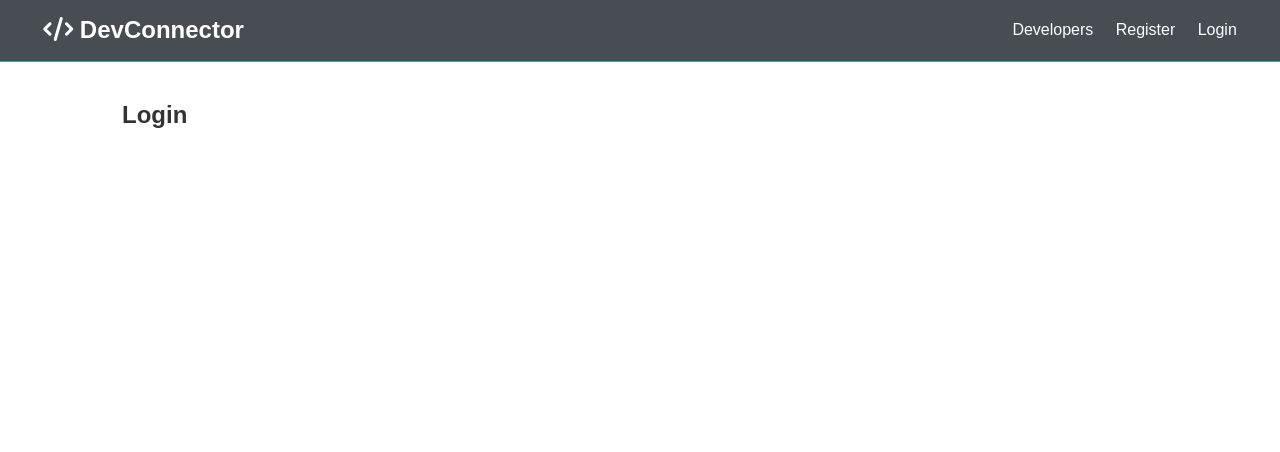
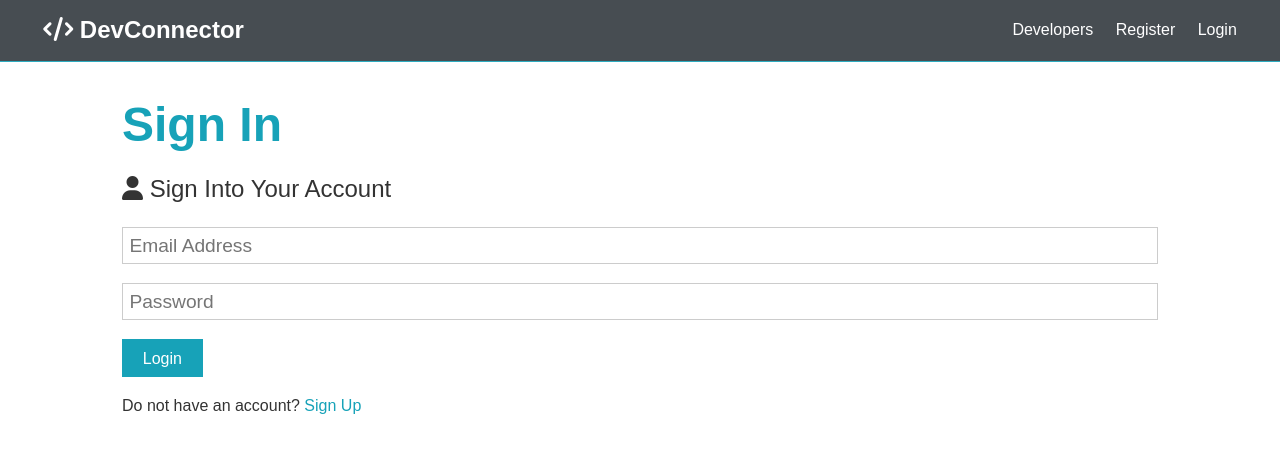
Before and after one commit to Joshuan92/MERN-stack, a React (Create React App) app in the folder client/: page /login in a window 1280 px wide. Shown: the top 452 px of the page. Built offline with nearby package versions, Linux system fonts and the light colour scheme.

Commit message:
Reafactor Login and Register components.

```diff
--- a/client/package.json
+++ b/client/package.json
@@ -42,5 +42,6 @@
       "last 1 firefox version",
       "last 1 safari version"
     ]
-  }
+  },
+  "proxy": "http://localhost:5000"
 }
--- a/client/src/components/auth/Login.js
+++ b/client/src/components/auth/Login.js
@@ -1,9 +1,48 @@
-import React from 'react';
+import React, { useState } from 'react';
+import { Link } from "react-router-dom";
 
 const Login = () => {
+  const [formData, setFormData] = useState({
+    email: "",
+    password: ""
+  });
+
+  const { email, password } = formData;
+
+  const onChange = event => setFormData({ ...formData, [event.target.name]: event.target.value })
+  const onSubmit = async event => {
+    event.preventDefault();
+    console.log("Success!")
+  }
   return (
     <>
-      <h1>Login</h1>
+      <h1 className="large text-primary">Sign In</h1>
+      <p className="lead"><i className="fas fa-user"></i> Sign Into Your Account</p>
+      <form className="form" onSubmit={event => onSubmit(event)}>
+        <div className="form-group">
+          <input
+            type="email"
+            placeholder="Email Address"
+            name="email"
+            value={email}
+            onChange={event => onChange(event)}
+          />
+        </div>
+        <div className="form-group">
+          <input
+            type="password"
+            placeholder="Password"
+            name="password"
+            value={password}
+            onChange={event => onChange(event)}
+            minLength="6"
+          />
+        </div>
+        <input type="submit" className="btn btn-primary" value="Login"/>
+      </form>
+      <p className="my-1">
+        Do not have an account? <Link to="/login">Sign Up</Link>
+      </p>
     </>
   );
 }
--- a/client/src/components/auth/Register.js
+++ b/client/src/components/auth/Register.js
@@ -1,17 +1,47 @@
-import React, {useState} from 'react';
+import React, { useState } from 'react';
 import { Link } from "react-router-dom";
 
 const Register = () => {
+  const [formData, setFormData] = useState({
+    name: "",
+    email: "",
+    password: "",
+    password2: ""
+  });
+
+  const { name, email, password, password2 } = formData;
+
+  const onChange = event => setFormData({ ...formData, [event.target.name]: event.target.value })
+  const onSubmit = async event => {
+    event.preventDefault();
+    if (password !== password2) {
+      console.log("Passwords do not match!")
+    } else {
+      console.log("Success!")
+    }
+  }
   return (
     <>
       <h1 className="large text-primary">Sign Up</h1>
       <p className="lead"><i className="fas fa-user"></i> Create Your Account</p>
-      <form className="form" action="create-profile.html">
+      <form className="form" onSubmit={event => onSubmit(event)}>
         <div className="form-group">
-          <input type="text" placeholder="Name" name="name" required/>
+          <input
+            type="text"
+            placeholder="Name"
+            name="name"
+            value={name}
+            onChange={event => onChange(event)}
+            required/>
         </div>
         <div className="form-group">
-          <input type="email" placeholder="Email Address" name="email"/>
+          <input
+            type="email"
+            placeholder="Email Address"
+            name="email"
+            value={email}
+            onChange={event => onChange(event)}
+          />
           <small className="form-text"
           >This site uses Gravatar so if you want a profile image, use a
             Gravatar email</small
@@ -22,6 +52,8 @@
             type="password"
             placeholder="Password"
             name="password"
+            value={password}
+            onChange={event => onChange(event)}
             minLength="6"
           />
         </div>
@@ -30,6 +62,8 @@
             type="password"
             placeholder="Confirm Password"
             name="password2"
+            value={password2}
+            onChange={event => onChange(event)}
             minLength="6"
           />
         </div>
```
